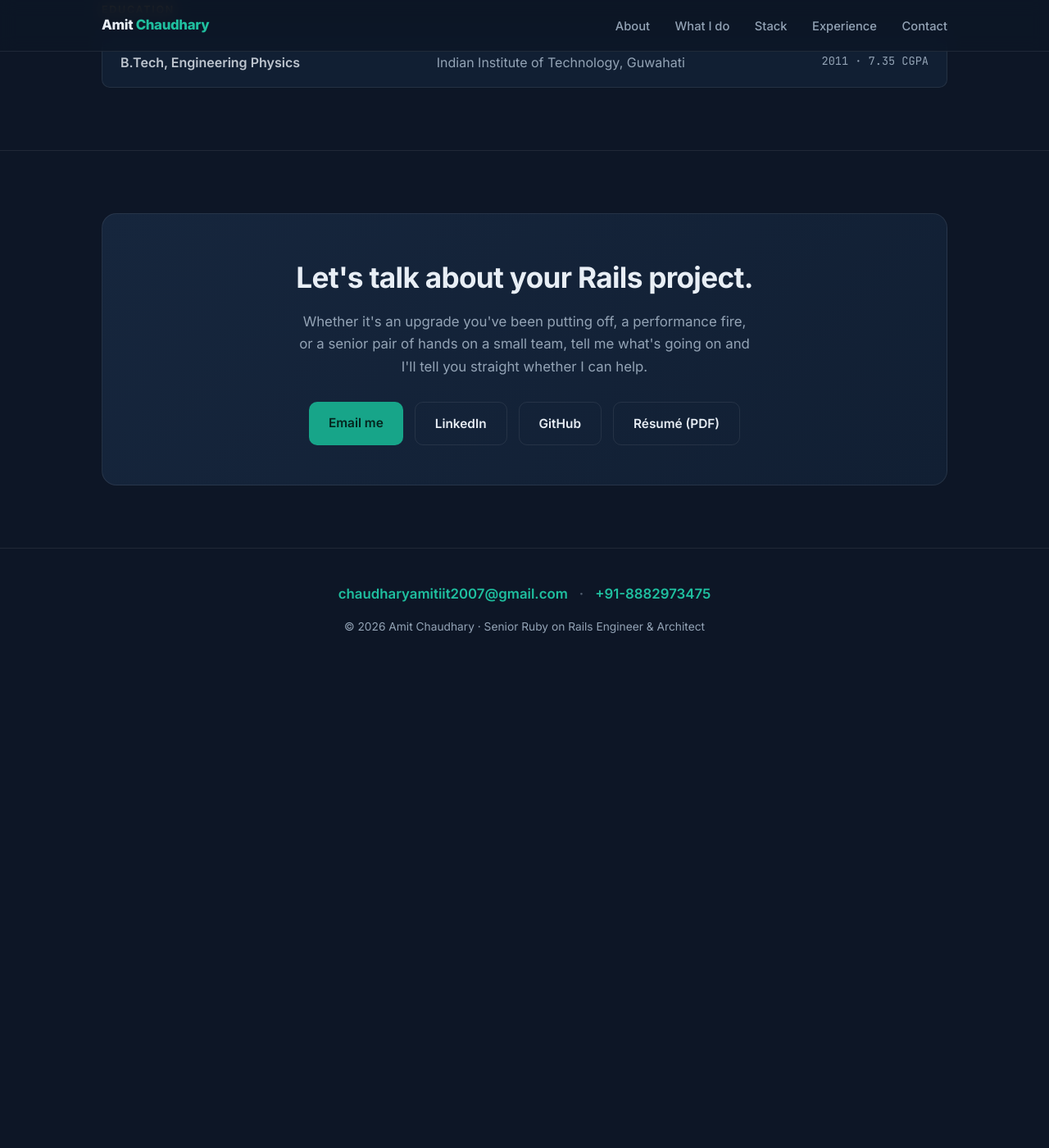
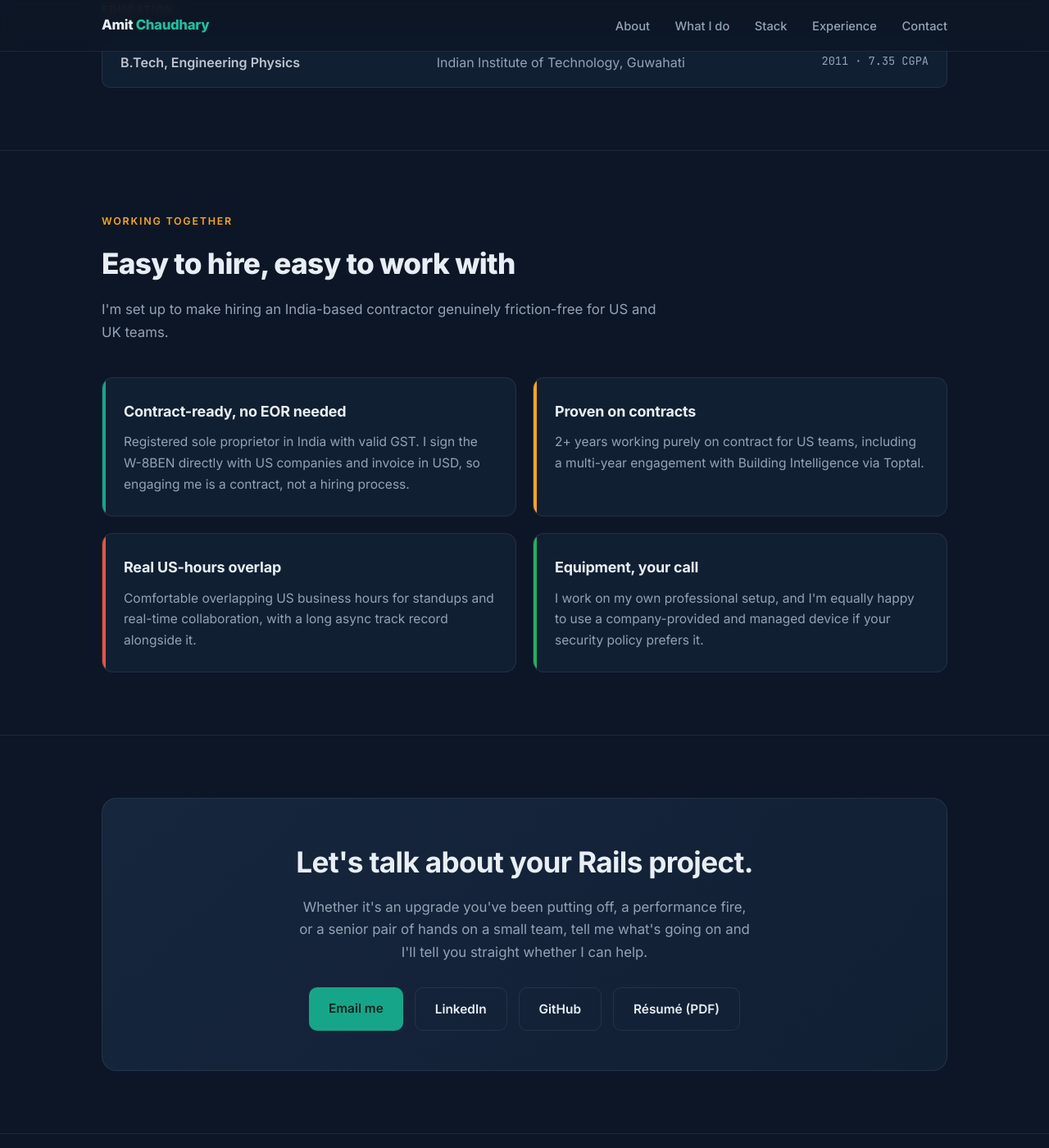
Before and after one commit to chaudhary/amit-chaudhary, a Jekyll site: the page built from index.html, in a window 1280 px wide and 1400 px high, scrolled down 4305 px. Shown: the whole window at 82% size. Built offline with Jekyll 4.4.1, drawn with Linux system fonts in a browser that asks for light colours; some web fonts are replaced; before the commit the page ends 5123 px from its top, so only the background shows below that.

Commit message:
Add 'Working together' engagement section
Contractor-readiness points for US/UK clients: GST-registered sole
proprietor signing W-8BEN, 2+ yrs contract experience, US-hours overlap,
flexible on equipment. 2x2 card grid before the contact CTA.

Co-Authored-By: Claude Opus 4.8 (1M context) <noreply@anthropic.com>

```diff
--- /dev/null
+++ b/_data/engagement.yml
@@ -0,0 +1,15 @@
+# "Working together" / engagement readiness points
+intro: "I'm set up to make hiring an India-based contractor genuinely friction-free for US and UK teams."
+points:
+  - color: t
+    title: Contract-ready, no EOR needed
+    body: "Registered sole proprietor in India with valid GST. I sign the W-8BEN directly with US companies and invoice in USD, so engaging me is a contract, not a hiring process."
+  - color: o
+    title: Proven on contracts
+    body: "2+ years working purely on contract for US teams, including a multi-year engagement with Building Intelligence via Toptal."
+  - color: r
+    title: Real US-hours overlap
+    body: "Comfortable overlapping US business hours for standups and real-time collaboration, with a long async track record alongside it."
+  - color: g
+    title: Equipment, your call
+    body: "I work on my own professional setup, and I'm equally happy to use a company-provided and managed device if your security policy prefers it."
--- a/assets/css/main.css
+++ b/assets/css/main.css
@@ -124,7 +124,8 @@ section { padding: 76px 0; border-bottom: 1px solid var(--line); }
 
 /* cards grid */
 .grid { display: grid; grid-template-columns: repeat(3, 1fr); gap: 20px; }
-@media (max-width: 860px){ .grid { grid-template-columns: 1fr; } }
+.grid.grid-2 { grid-template-columns: repeat(2, 1fr); }
+@media (max-width: 860px){ .grid, .grid.grid-2 { grid-template-columns: 1fr; } }
 .card {
   background: var(--navy-800); border: 1px solid var(--line);
   border-radius: var(--radius); padding: 26px; position: relative; overflow: hidden;
--- a/index.html
+++ b/index.html
@@ -119,6 +119,23 @@ layout: default
   </div>
 </section>
 
+<!-- ===================== ENGAGEMENT ===================== -->
+<section id="engagement">
+  <div class="wrap">
+    <div class="section-tag">Working together</div>
+    <h2 class="section-title">Easy to hire, easy to work with</h2>
+    <p class="section-intro">{{ site.data.engagement.intro }}</p>
+    <div class="grid grid-2">
+      {% for p in site.data.engagement.points %}
+      <div class="card {{ p.color }}">
+        <h3>{{ p.title }}</h3>
+        <p>{{ p.body }}</p>
+      </div>
+      {% endfor %}
+    </div>
+  </div>
+</section>
+
 <!-- ===================== CONTACT ===================== -->
 <section id="contact" style="border-bottom:none;">
   <div class="wrap">
```
